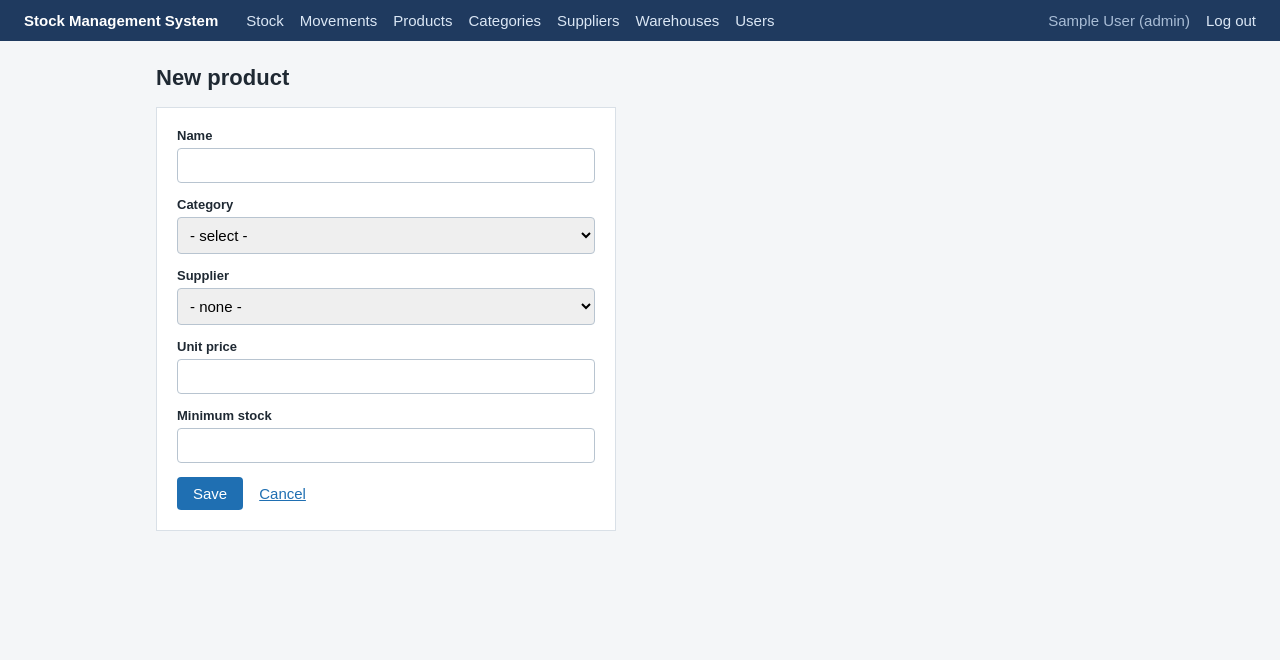
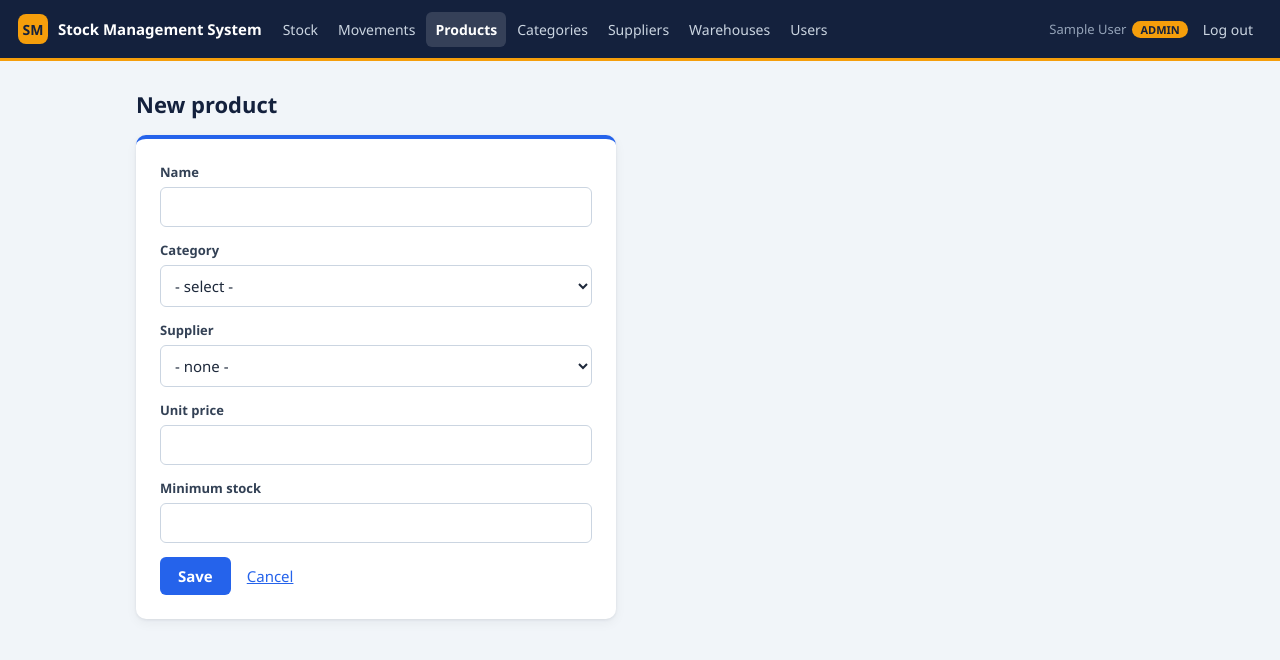
Before and after one commit to Miray-Kayra/stock-management-system-group-10, a Flask app: page /products/new in a window 1280 px wide. Shown: the top 660 px of the page. Run offline with Flask 3, Linux system fonts and the light colour scheme; the visitor is signed in with stand-in values (Sample User, id 1); data that the repository does not hold is empty; some libraries are stand-ins or nearby versions.

Commit message:
Improve the look of the pages and add summary cards to the stock page

```diff
--- a/app.py
+++ b/app.py
@@ -115,7 +115,15 @@ STOCK_SQL = """
 @app.route("/")
 @login_required
 def dashboard():
-    return render_template("dashboard.html", rows=query(STOCK_SQL))
+    rows = query(STOCK_SQL)
+    stats = {
+        "products": len(rows),
+        "low_stock": sum(1 for r in rows if r["stock"] < r["min_stock"]),
+        "warehouses": query("SELECT COUNT(*) AS n FROM warehouse",
+                            one=True)["n"],
+        "stock_value": sum(r["stock"] * r["unit_price"] for r in rows),
+    }
+    return render_template("dashboard.html", rows=rows, stats=stats)
 
 
 # ------------------------------------------------- simple tables (CRUD)
--- a/static/style.css
+++ b/static/style.css
@@ -1,44 +1,116 @@
+:root {
+  --navy: #14213d;
+  --primary: #2563eb;
+  --primary-dark: #1d4ed8;
+  --accent: #f59e0b;
+  --green: #15803d;
+  --green-bg: #dcfce7;
+  --red: #b91c1c;
+  --red-bg: #fee2e2;
+  --amber: #92400e;
+  --amber-bg: #fef3c7;
+  --text: #1e293b;
+  --muted: #64748b;
+  --line: #e2e8f0;
+  --bg: #f1f5f9;
+  --card: #ffffff;
+  --shadow: 0 1px 3px rgba(15, 23, 42, 0.08), 0 4px 12px rgba(15, 23, 42, 0.05);
+}
+
 * { box-sizing: border-box; }
-body { margin: 0; font-family: Arial, Helvetica, sans-serif; font-size: 15px;
-       color: #1f2933; background: #f4f6f8; }
-nav { display: flex; flex-wrap: wrap; align-items: center; gap: 4px 16px;
-      padding: 12px 24px; background: #1f3a5f; color: #fff; }
-nav a { color: #dbe7f5; text-decoration: none; }
-nav a:hover { color: #fff; text-decoration: underline; }
-nav .brand { font-weight: bold; margin-right: 12px; }
+body { margin: 0; font-family: "Segoe UI", Arial, Helvetica, sans-serif; font-size: 15px;
+       color: var(--text); background: var(--bg); }
+a { color: var(--primary); }
+
+/* ------------------------------------------------------------ top bar */
+nav { display: flex; flex-wrap: wrap; align-items: center; gap: 4px 2px;
+      padding: 0 18px; font-size: 14px; background: var(--navy); color: #fff;
+      border-bottom: 3px solid var(--accent); }
+nav .brand { display: flex; align-items: center; gap: 10px; font-weight: 700;
+             font-size: 15px; margin-right: 10px; padding: 14px 0; }
+nav .logo { display: inline-flex; align-items: center; justify-content: center;
+            width: 30px; height: 30px; border-radius: 8px; background: var(--accent);
+            color: var(--navy); font-weight: 800; font-size: 14px; }
+nav a { color: #cbd5e1; text-decoration: none; padding: 8px 9px; border-radius: 6px; }
+nav a:hover { color: #fff; background: rgba(255, 255, 255, 0.08); }
+nav a.active { color: #fff; background: rgba(255, 255, 255, 0.14); font-weight: 600; }
 nav .spacer { flex: 1; }
-nav .who { color: #a9bdd6; }
-main { max-width: 1000px; margin: 24px auto; padding: 0 16px; }
-h1 { font-size: 22px; margin: 0 0 16px; }
+nav .who { color: #94a3b8; font-size: 13px; margin-right: 4px; }
+nav .role { display: inline-block; margin-left: 6px; padding: 1px 8px; border-radius: 10px;
+            font-size: 11px; font-weight: 700; text-transform: uppercase;
+            background: var(--accent); color: var(--navy); }
+nav .role.user { background: #475569; color: #e2e8f0; }
+
+/* ------------------------------------------------------------ layout */
+main { max-width: 1040px; margin: 28px auto; padding: 0 16px; }
+h1 { font-size: 22px; margin: 0 0 16px; color: var(--navy); }
 .head { display: flex; justify-content: space-between; align-items: center;
         gap: 12px; margin-bottom: 16px; }
 .head h1 { margin: 0; }
-table { width: 100%; border-collapse: collapse; background: #fff;
-        border: 1px solid #d9e0e7; }
-th, td { padding: 9px 12px; text-align: left; border-bottom: 1px solid #e6ebf0; }
-th { background: #eaf0f6; font-size: 13px; }
-.num { text-align: right; }
+
+/* ------------------------------------------------------------ summary cards */
+.stats { display: grid; grid-template-columns: repeat(4, 1fr); gap: 14px; margin-bottom: 22px; }
+.stat { background: var(--card); border-radius: 10px; padding: 16px 18px;
+        box-shadow: var(--shadow); border-left: 5px solid var(--primary); }
+.stat .label { font-size: 12px; font-weight: 600; color: var(--muted);
+               text-transform: uppercase; letter-spacing: 0.04em; }
+.stat .value { font-size: 26px; font-weight: 700; color: var(--navy); margin-top: 4px; }
+.stat.warn { border-left-color: #dc2626; }
+.stat.warn .value { color: #dc2626; }
+.stat.green { border-left-color: #16a34a; }
+.stat.amber { border-left-color: var(--accent); }
+@media (max-width: 760px) { .stats { grid-template-columns: repeat(2, 1fr); } }
+
+/* ------------------------------------------------------------ tables */
+table { width: 100%; border-collapse: collapse; background: var(--card);
+        border-radius: 10px; overflow: hidden; box-shadow: var(--shadow); }
+th, td { padding: 11px 14px; text-align: left; border-bottom: 1px solid var(--line); }
+th { background: var(--navy); color: #e2e8f0; font-size: 12px; font-weight: 600;
+     text-transform: uppercase; letter-spacing: 0.04em; }
+tbody tr:nth-child(even) { background: #f8fafc; }
+tbody tr:hover { background: #eff6ff; }
+tbody tr:last-child td { border-bottom: 0; }
+tr.low td:first-child { box-shadow: inset 4px 0 0 #dc2626; }
+.num { text-align: right; font-variant-numeric: tabular-nums; }
 .actions { text-align: right; white-space: nowrap; }
 .actions form { display: inline; margin-left: 10px; }
-.card { background: #fff; border: 1px solid #d9e0e7; padding: 20px;
-        max-width: 460px; }
-.login { margin: 80px auto 0; }
-label { display: block; margin-bottom: 14px; font-weight: bold; font-size: 13px; }
-input, select { display: block; width: 100%; margin-top: 5px; padding: 8px;
-                font-size: 15px; border: 1px solid #b8c4d0; border-radius: 4px; }
-button, .button { display: inline-block; padding: 8px 16px; font-size: 15px;
-                  color: #fff; background: #1f6fb2; border: 0; border-radius: 4px;
-                  cursor: pointer; text-decoration: none; }
-button:hover, .button:hover { background: #185a91; }
-button.link { padding: 0; color: #1f6fb2; background: none; }
-button.link.danger { color: #c0392b; }
+
+/* ------------------------------------------------------------ forms */
+.card { background: var(--card); border-radius: 10px; padding: 24px;
+        max-width: 480px; box-shadow: var(--shadow); border-top: 4px solid var(--primary); }
+label { display: block; margin-bottom: 14px; font-weight: 600; font-size: 13px; color: #334155; }
+input, select { display: block; width: 100%; margin-top: 6px; padding: 9px 10px;
+                font-size: 15px; font-family: inherit; color: var(--text);
+                border: 1px solid #cbd5e1; border-radius: 6px; background: #fff; }
+input:focus, select:focus { outline: none; border-color: var(--primary);
+                            box-shadow: 0 0 0 3px rgba(37, 99, 235, 0.18); }
+button, .button { display: inline-block; padding: 9px 18px; font-size: 15px; font-weight: 600;
+                  font-family: inherit; color: #fff; background: var(--primary); border: 0;
+                  border-radius: 6px; cursor: pointer; text-decoration: none; }
+button:hover, .button:hover { background: var(--primary-dark); }
+button.link { padding: 0; font-weight: 400; color: var(--primary); background: none; }
+button.link.danger { color: #dc2626; }
 button.link:hover { background: none; text-decoration: underline; }
-.buttons { display: flex; align-items: center; gap: 16px; }
-a { color: #1f6fb2; }
-.flash { padding: 10px 14px; border-radius: 4px; }
-.flash.success { background: #e3f5e8; border: 1px solid #9ad2aa; }
-.flash.error { background: #fde8e6; border: 1px solid #eba59d; }
-.badge { padding: 2px 8px; border-radius: 10px; font-size: 12px; font-weight: bold; }
-.badge.ok { background: #e3f5e8; color: #1e7b3a; }
-.badge.low { background: #fde8e6; color: #b03025; }
-.badge.out { background: #fff1d6; color: #8a5a00; }
+.buttons { display: flex; align-items: center; gap: 16px; margin-top: 6px; }
+
+/* ------------------------------------------------------------ messages and badges */
+.flash { padding: 11px 14px; border-radius: 8px; font-weight: 500; }
+.flash.success { background: var(--green-bg); color: var(--green); border: 1px solid #86efac; }
+.flash.error { background: var(--red-bg); color: var(--red); border: 1px solid #fca5a5; }
+.badge { display: inline-block; padding: 3px 10px; border-radius: 12px; font-size: 12px; font-weight: 700; }
+.badge.ok { background: var(--green-bg); color: var(--green); }
+.badge.low { background: var(--red-bg); color: var(--red); }
+.badge.out { background: var(--amber-bg); color: var(--amber); }
+
+/* ------------------------------------------------------------ login page */
+body.login-page { min-height: 100vh; display: flex; align-items: center; justify-content: center;
+                  background: linear-gradient(135deg, #14213d 0%, #1e3a8a 55%, #2563eb 100%); }
+body.login-page main { margin: 0; width: 100%; max-width: 400px; }
+.login { max-width: none; padding: 32px 30px; border-top: 5px solid var(--accent);
+         box-shadow: 0 20px 45px rgba(0, 0, 0, 0.3); }
+.login .logo { display: flex; align-items: center; justify-content: center; width: 52px; height: 52px;
+               margin: 0 auto 12px; border-radius: 14px; background: var(--accent);
+               color: var(--navy); font-weight: 800; font-size: 22px; }
+.login h1 { text-align: center; margin-bottom: 4px; }
+.login .subtitle { text-align: center; color: var(--muted); margin: 0 0 22px; font-size: 14px; }
+.login button { width: 100%; padding: 11px; margin-top: 4px; }
--- a/templates/base.html
+++ b/templates/base.html
@@ -6,19 +6,20 @@
   <title>{% block title %}Stock Management System{% endblock %}</title>
   <link rel="stylesheet" href="{{ url_for('static', filename='style.css') }}">
 </head>
-<body>
+<body class="{{ 'login-page' if not session.user_id }}">
   {% if session.user_id %}
+  {% macro link(url, text) %}<a href="{{ url }}" class="{{ 'active' if request.path == url or (url != '/' and request.path.startswith(url + '/')) }}">{{ text }}</a>{% endmacro %}
   <nav>
-    <span class="brand">Stock Management System</span>
-    <a href="{{ url_for('dashboard') }}">Stock</a>
-    <a href="{{ url_for('movements') }}">Movements</a>
-    <a href="{{ url_for('table_list', key='products') }}">Products</a>
-    <a href="{{ url_for('table_list', key='categories') }}">Categories</a>
-    <a href="{{ url_for('table_list', key='suppliers') }}">Suppliers</a>
-    <a href="{{ url_for('table_list', key='warehouses') }}">Warehouses</a>
-    {% if session.role == 'admin' %}<a href="{{ url_for('users') }}">Users</a>{% endif %}
+    <span class="brand"><span class="logo">SM</span>Stock Management System</span>
+    {{ link(url_for('dashboard'), 'Stock') }}
+    {{ link(url_for('movements'), 'Movements') }}
+    {{ link(url_for('table_list', key='products'), 'Products') }}
+    {{ link(url_for('table_list', key='categories'), 'Categories') }}
+    {{ link(url_for('table_list', key='suppliers'), 'Suppliers') }}
+    {{ link(url_for('table_list', key='warehouses'), 'Warehouses') }}
+    {% if session.role == 'admin' %}{{ link(url_for('users'), 'Users') }}{% endif %}
     <span class="spacer"></span>
-    <span class="who">{{ session.full_name }} ({{ session.role }})</span>
+    <span class="who">{{ session.full_name }}<span class="role {{ session.role }}">{{ session.role }}</span></span>
     <a href="{{ url_for('logout') }}">Log out</a>
   </nav>
   {% endif %}
--- a/templates/login.html
+++ b/templates/login.html
@@ -2,7 +2,9 @@
 {% block title %}Log in - Stock Management System{% endblock %}
 {% block content %}
 <form method="post" class="card login">
+  <div class="logo">SM</div>
   <h1>Stock Management System</h1>
+  <p class="subtitle">Log in to continue</p>
   <label>Username
     <input type="text" name="username" required autofocus>
   </label>
```
Also changed, not shown: templates/dashboard.html (+7 -1 lines).
